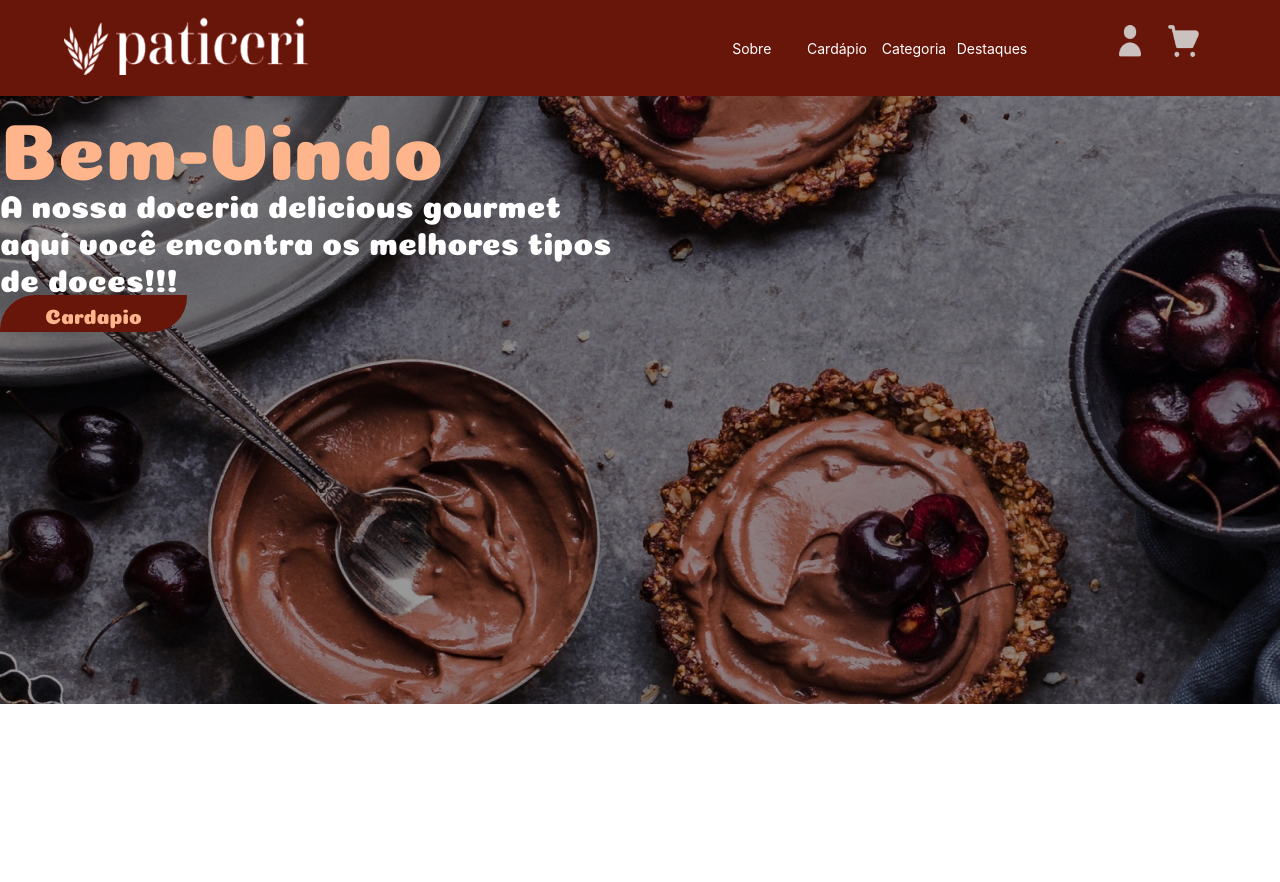
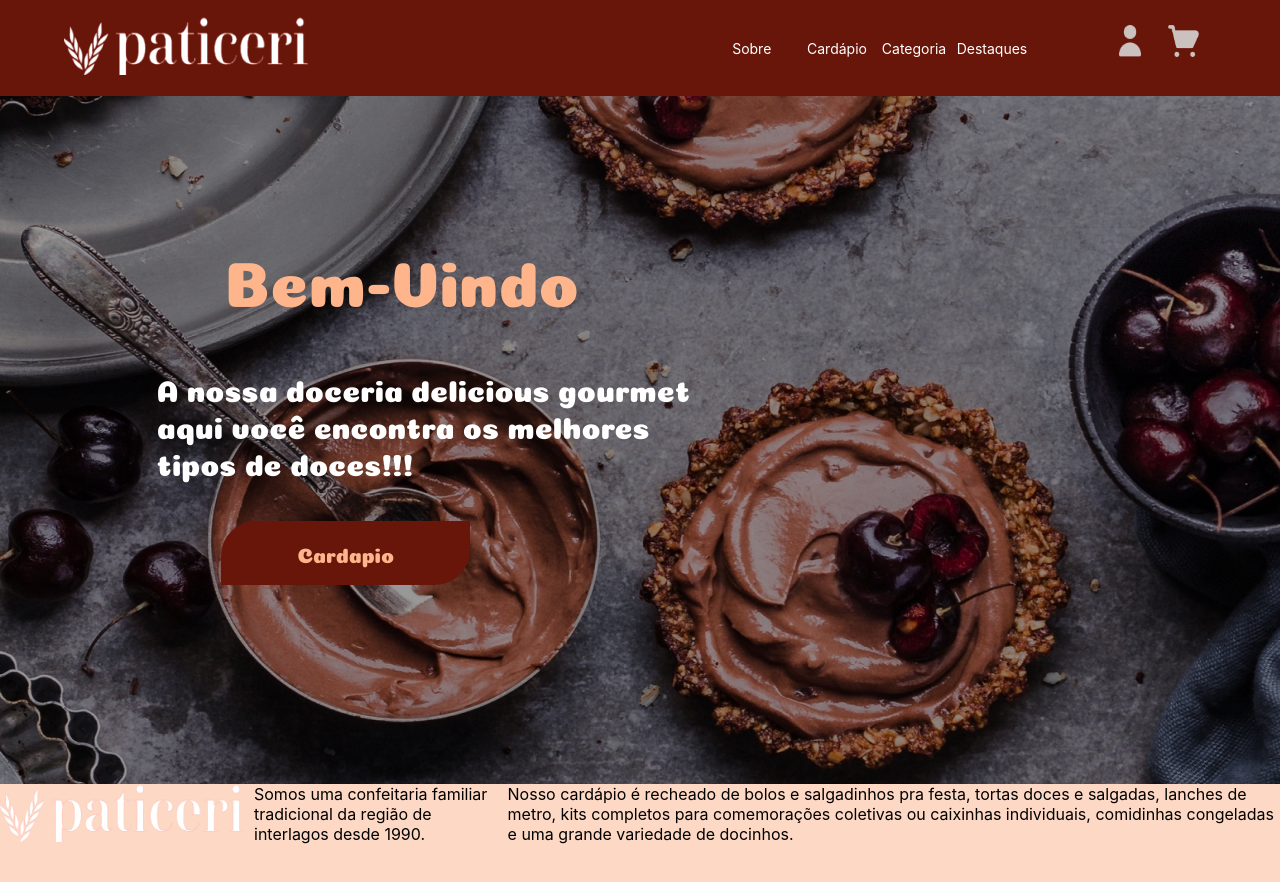
Before and after one commit to Johncarioca/TCC---doceria-, a React (Create React App) app in the folder site/: page / in a window 1280 px wide. Shown: the top 882 px of the page. Before the commit the page ends 800 px from the top, so only its background shows below. Built offline with nearby package versions, Linux system fonts and the light colour scheme.

Commit message:
csslanding

```diff
--- a/site/package.json
+++ b/site/package.json
@@ -10,6 +10,7 @@
     "cors": "^2.8.5",
     "dotenv": "^16.0.2",
     "express": "^4.18.1",
+    "multer": "^1.4.5-lts.1",
     "mysql2": "^2.3.3",
     "nodemon": "^2.0.20",
     "react": "^18.2.0",
--- a/site/src/pages/home/index.js
+++ b/site/src/pages/home/index.js
@@ -11,7 +11,7 @@ export default function Home() {
                 <div className="duasDivs">
 
                     <div >
-                        <img src="/assets/image/oi.png" alt="" />
+                        <img className='logi' src="/assets/image/oi.png" alt="" />
                     </div>
 
                     <div className="iconTexto">
@@ -56,6 +56,19 @@ export default function Home() {
 
             </section>
 
+            <section className='section2-landing-page'>
+                <div className='duasdivs2'>
+                    <div>
+                        <img className='img-section2' src="/assets/image/oi.png" alt=""></img>
+                    </div>
+                    <div className='div-p1' >
+                        <p>Somos uma confeitaria familiar tradicional da região de interlagos desde 1990.</p>
+                    </div>
+                    <div className='div-p2'>
+                        <p>Nosso cardápio é recheado de bolos e salgadinhos pra festa, tortas doces e salgadas, lanches de metro, kits completos para comemorações coletivas ou caixinhas individuais, comidinhas congeladas e uma grande variedade de docinhos.</p>
+                    </div>
+                </div>
+            </section>
 
 
         </main>
--- a/site/src/pages/home/index.scss
+++ b/site/src/pages/home/index.scss
@@ -71,30 +71,61 @@
     .section1-landing-page{
         display: flex;
         flex-direction: column;
+
+        padding: 6em;
+        padding-top: 1em;
+
         background-image: url("../../../public/assets/image/back-sec1-land.png") ;
-        height: 76vh;
+        height: 43em;
 
         .p-section1-land{
             font-family: 'coiny';
             color: #FFB58C;
-            font-size: 5em;
+            font-size: 4em;
+            height: 1em;
+            padding: 2em;
         }
 
         .div-texto-section1{
             font-family: 'coiny';
             color: #ffffff;
-            font-size: 2em;
-            width: 49%;
+            font-size: 1.9em;
+            width: 19em;
             line-height: 37px;
+            padding-left: 10 rem;
+            margin-left: 2em ;
         }
 
         .button-cardapio-section1{
             font-family: 'coiny';
+            font-size: em;
             color: #FFB58C;
             background-color: #69160A;
             font-size: 1.3em;
             border-radius: 35px 0px 35px 0px;
             padding: 7px 45px;
+            margin: 2em;
+            margin-left: 6em;
+            height: 4rem;
+            width: 12em;
         }
+
+    }
+
+    .section2-landing-page{
+        display: flex;
+        flex-direction: row;
+
+        background-color: #FDD9C5;
+
+        height: 43em;
+
+        .duasdivs2{
+
+            display: flex;
+            flex-direction: row;
+
+        }
+
     }
 }
```
Also changed, not shown: 1 other file (tests, documents, lock files or other folders).
